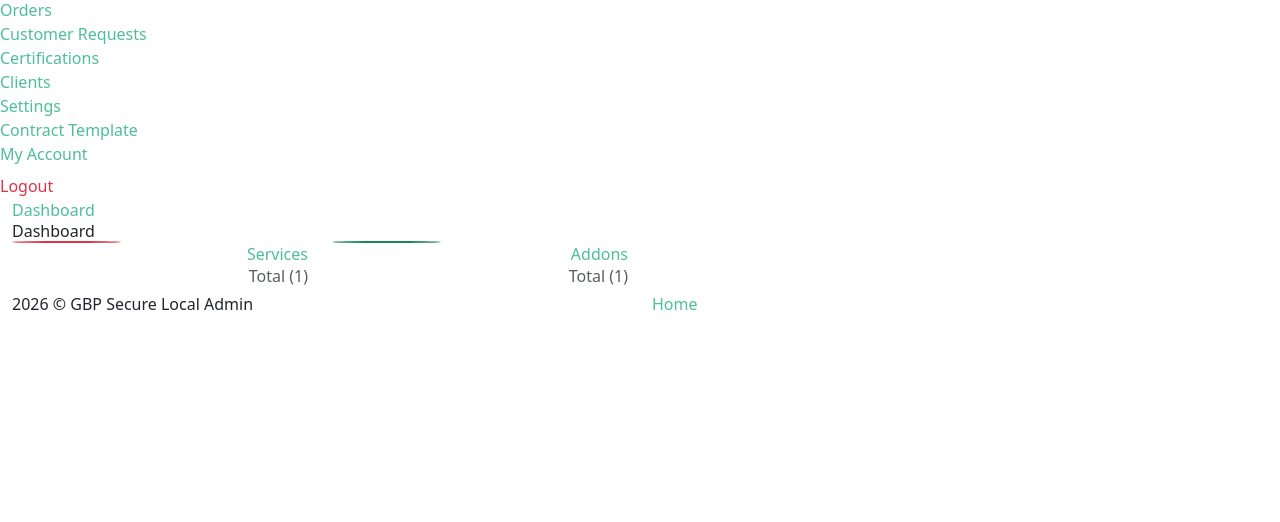
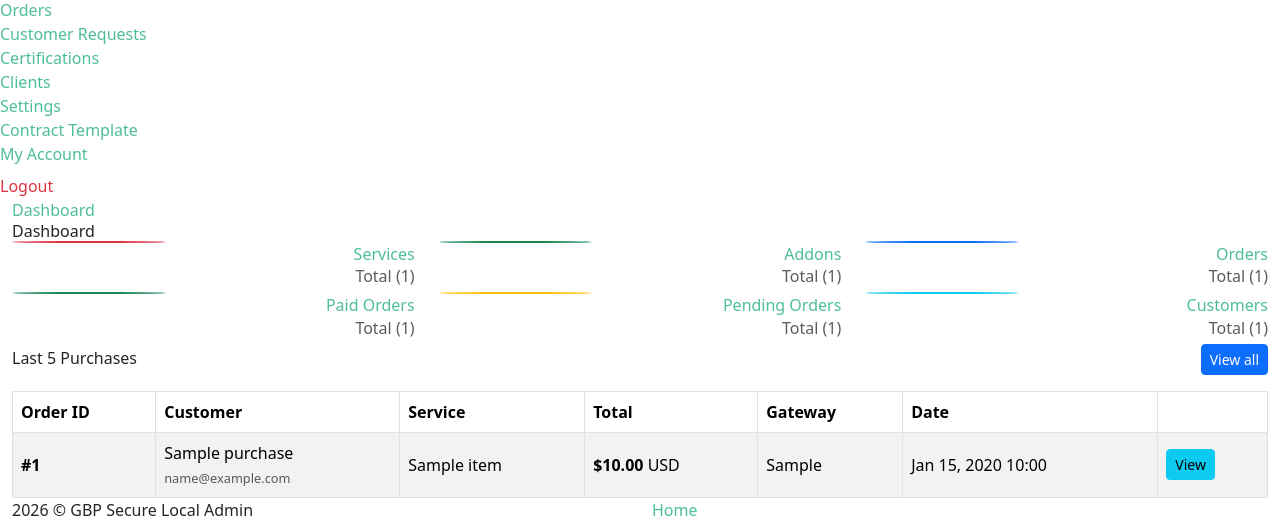
Before and after one commit to lehone-hp/gbp-secure-locale, a Laravel app: template resources/views/admin/dashboard/index.blade.php in a window 1280 px wide. Shown: the part 746-1268 px from the top of the page. Before the commit the page ends 1056 px from the top, so only its background shows below. Run offline with Laravel 12, Linux system fonts and the light colour scheme; the visitor is signed in with stand-in values (Sample User, id 1); the template is opened without the code that fills it: most values are stand-ins (such as "Sample title", 1, 10 or a date in 2020); style sheets or scripts are compiled from the project's sources; some libraries are stand-ins or nearby versions.

Commit message:
Add dashboard cards and latest purchases table

```diff
--- a/resources/views/admin/dashboard/index.blade.php
+++ b/resources/views/admin/dashboard/index.blade.php
@@ -18,7 +18,7 @@
     <!-- end page title -->
 
     <div class="row">
-        <div class="col-md-6 col-lg-4 col-xl-3">
+        <div class="col-md-4">
             <x-admin.dashboard.stat-card
                     title="Services"
                     total="{{ $servicesCount }}"
@@ -28,7 +28,7 @@
             />
         </div>
 
-        <div class="col-md-6 col-lg-4 col-xl-3">
+        <div class="col-md-4">
             <x-admin.dashboard.stat-card
                     title="Addons"
                     total="{{ $addonsCount }}"
@@ -37,8 +37,95 @@
                     color="success"
             />
         </div>
+
+        <div class="col-md-4">
+            <x-admin.dashboard.stat-card
+                    title="Orders"
+                    total="{{ $ordersCount }}"
+                    icon="fe-shopping-cart"
+                    url="{{ route('admin.orders.index') }}"
+                    color="primary"
+            />
+        </div>
+
+        <div class="col-md-4">
+            <x-admin.dashboard.stat-card
+                    title="Paid Orders"
+                    total="{{ $paidOrdersCount }}"
+                    icon="fe-check-circle"
+                    url="{{ route('admin.orders.index', ['status' => 'paid']) }}"
+                    color="success"
+            />
+        </div>
+
+        <div class="col-md-4">
+            <x-admin.dashboard.stat-card
+                    title="Pending Orders"
+                    total="{{ $pendingOrdersCount }}"
+                    icon="fe-clock"
+                    url="{{ route('admin.orders.index', ['status' => 'pending']) }}"
+                    color="warning"
+            />
+        </div>
+
+        <div class="col-md-4">
+            <x-admin.dashboard.stat-card
+                    title="Customers"
+                    total="{{ $customersCount }}"
+                    icon="fe-users"
+                    url="{{ route('admin.orders.index') }}"
+                    color="info"
+            />
+        </div>
     </div>
     <!-- end row-->
+
+    <div class="row">
+        <div class="col-12">
+            <div class="card-box">
+                <div class="d-flex justify-content-between align-items-center mb-3">
+                    <h4 class="header-title mb-0">Last 5 Purchases</h4>
+                    <a href="{{ route('admin.orders.index', ['status' => 'paid']) }}" class="btn btn-sm btn-primary">View all</a>
+                </div>
+                <div class="table-responsive">
+                    <table class="table table-striped table-bordered mb-0">
+                        <thead>
+                            <tr>
+                                <th>Order ID</th>
+                                <th>Customer</th>
+                                <th>Service</th>
+                                <th>Total</th>
+                                <th>Gateway</th>
+                                <th>Date</th>
+                                <th></th>
+                            </tr>
+                        </thead>
+                        <tbody>
+                            @forelse($latestPurchases as $order)
+                                <tr>
+                                    <td><strong>#{{ $order->id }}</strong></td>
+                                    <td>{{ $order->customer_full_name }}<br><small class="text-muted">{{ $order->customer_email }}</small></td>
+                                    <td>{{ $order->items->first()?->item_name }}</td>
+                                    <td><strong>{{ money($order->total, $order->currency) }}</strong> {{ $order->currency }}</td>
+                                    <td>{{ ucfirst($order->payment_gateway) }}</td>
+                                    <td>{{ $order->created_at->format('M d, Y H:i') }}</td>
+                                    <td>
+                                        <a href="{{ route('admin.orders.show', $order->id) }}" class="btn btn-sm btn-info">
+                                            <i class="mdi mdi-eye"></i> View
+                                        </a>
+                                    </td>
+                                </tr>
+                            @empty
+                                <tr>
+                                    <td colspan="7" class="text-center">No purchases yet.</td>
+                                </tr>
+                            @endforelse
+                        </tbody>
+                    </table>
+                </div>
+            </div>
+        </div>
+    </div>
 
 @endsection
 
```
Also changed, not shown: app/Http/Controllers/Admin/Dashboard/DashboardController.php (+16 -1 lines), tests/Feature/AdminDashboardTest.php (added, +27 -0 lines).
